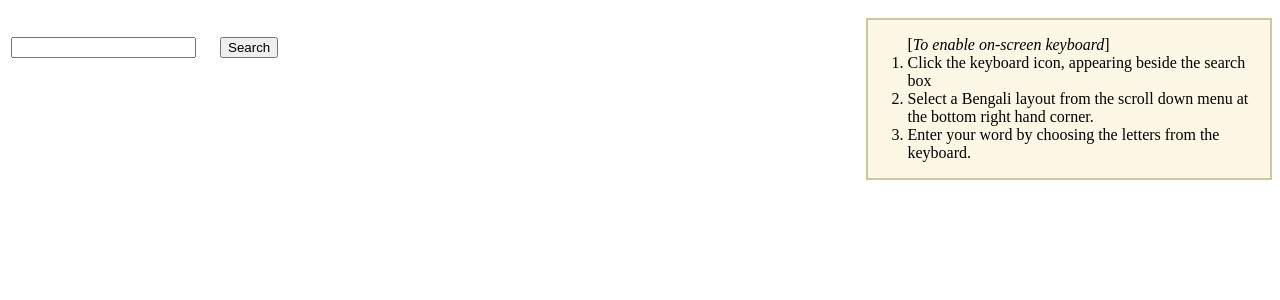
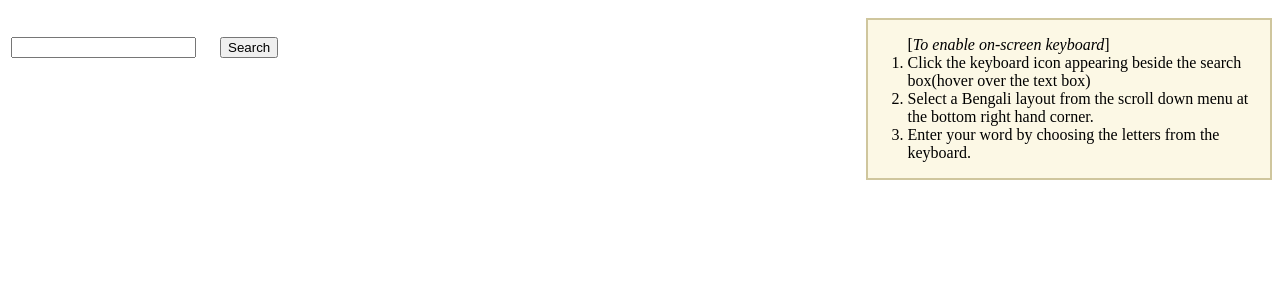
Before and after one commit to soumenganguly/Bangla-Wordnet, a Django app: page /usage/ in a window 1280 px wide. Shown: the part 90-390 px from the top of the page. Run offline with Django 3.2, Linux system fonts and the light colour scheme; parts of the project's set-up code (start-up, migrations or seed data) failed here and were passed over.

Commit message:
Changes made to usage page

```diff
--- a/interface/templates/interface/usage.html
+++ b/interface/templates/interface/usage.html
@@ -2,7 +2,7 @@
 {% block results %}
 <div id="usage" style="float:right;max-width:70%;max-height:100%;background-color:#FCF8E5;border:2px solid #CFC69D;">
 <p><ol>[<i>To enable on-screen keyboard</i>]
-    <li> Click the keyboard icon, appearing beside the search box</li>
+    <li> Click the keyboard icon appearing beside the search box(hover over the text box)</li>
     <li> Select a Bengali layout from the scroll down menu at the bottom right hand corner.</li>
     <li> Enter your word by choosing the letters from the keyboard.</li>
       </ol>
```
